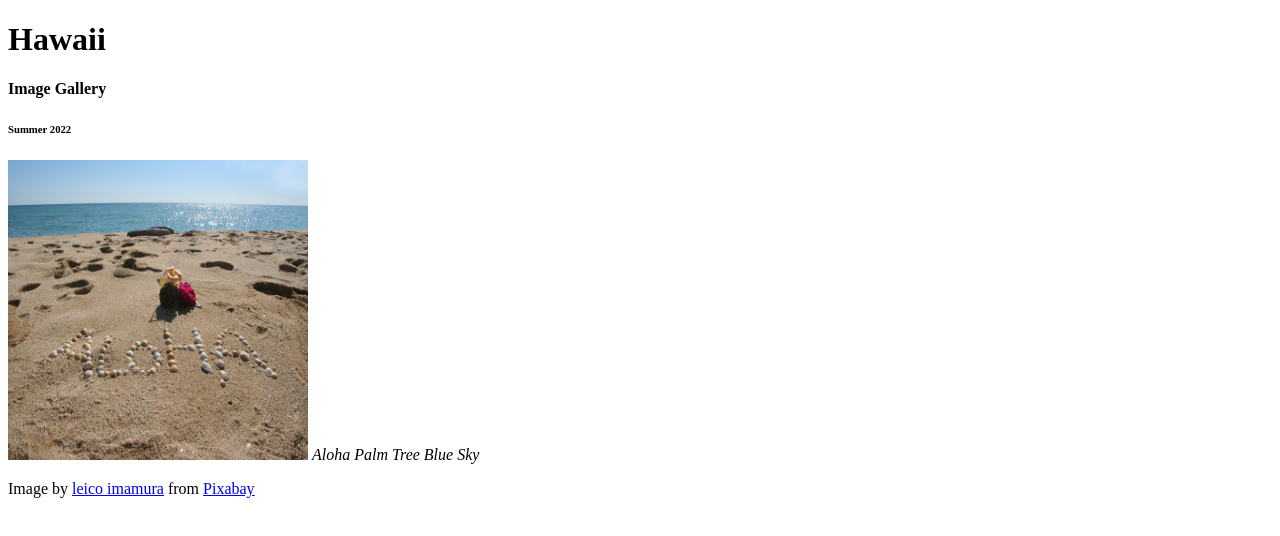
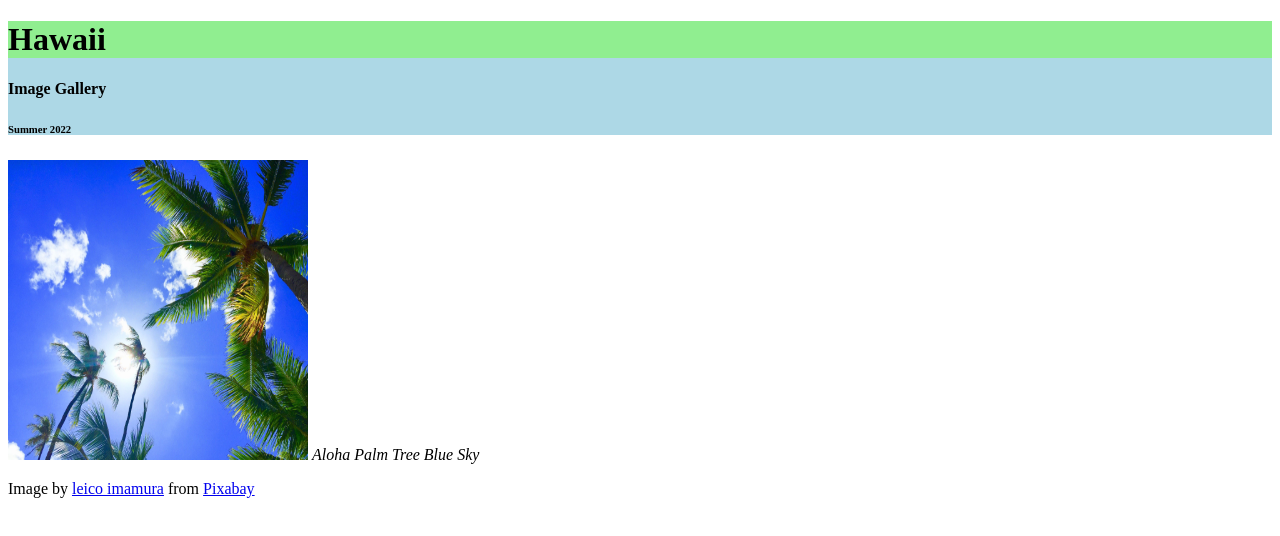
Before and after one commit to CSF2223/imagegallery-SalvatoreNico, a plain HTML site: page index.html in a window 1280 px wide. Drawn offline with Linux system fonts and the light colour scheme.

Commit message:
complete through 2.06

```diff
--- a/index.html
+++ b/index.html
@@ -5,6 +5,7 @@
     <meta name="viewport" content="width=device-width, initial-scale=1.0">
     <meta http-equiv="X-UA-Compatible" content="ie=edge">
     <title>Image Gallery</title>
+<link rel="stylesheet" href="style.css" type="text/css" />
 </head>
 <body>
     <header>
@@ -15,7 +16,7 @@
 
     <section>
         <div>
-            <img src="assets/aloha-305857_1920.jpg" alt="Aloha Palm Tree Blue Sky" width="300" height="300"></img>
+            <img src="assets/hawaii-2700190_1920.jpg" alt="Aloha Palm Tree Blue Sky" width="300" height="300"></img>
             <cite>Aloha Palm Tree Blue Sky</cite>
             <p>Image by <a href="https://pixabay.com/users/graziebambino-1593455/?utm_source=link-attribution&amp;utm_medium=referral&amp;utm_campaign=image&amp;utm_content=2700190">leico imamura</a> from <a href="https://pixabay.com/?utm_source=link-attribution&amp;utm_medium=referral&amp;utm_campaign=image&amp;utm_content=2700190">Pixabay</a></p>
         </div>
--- a/style.css
+++ b/style.css
@@ -5,3 +5,8 @@ font color:
 secondary color:
 tertiary color:
 */
+
+header {
+    background-color: lightBlue;
+}
+h1 {background-color:lightGreen;}
```
